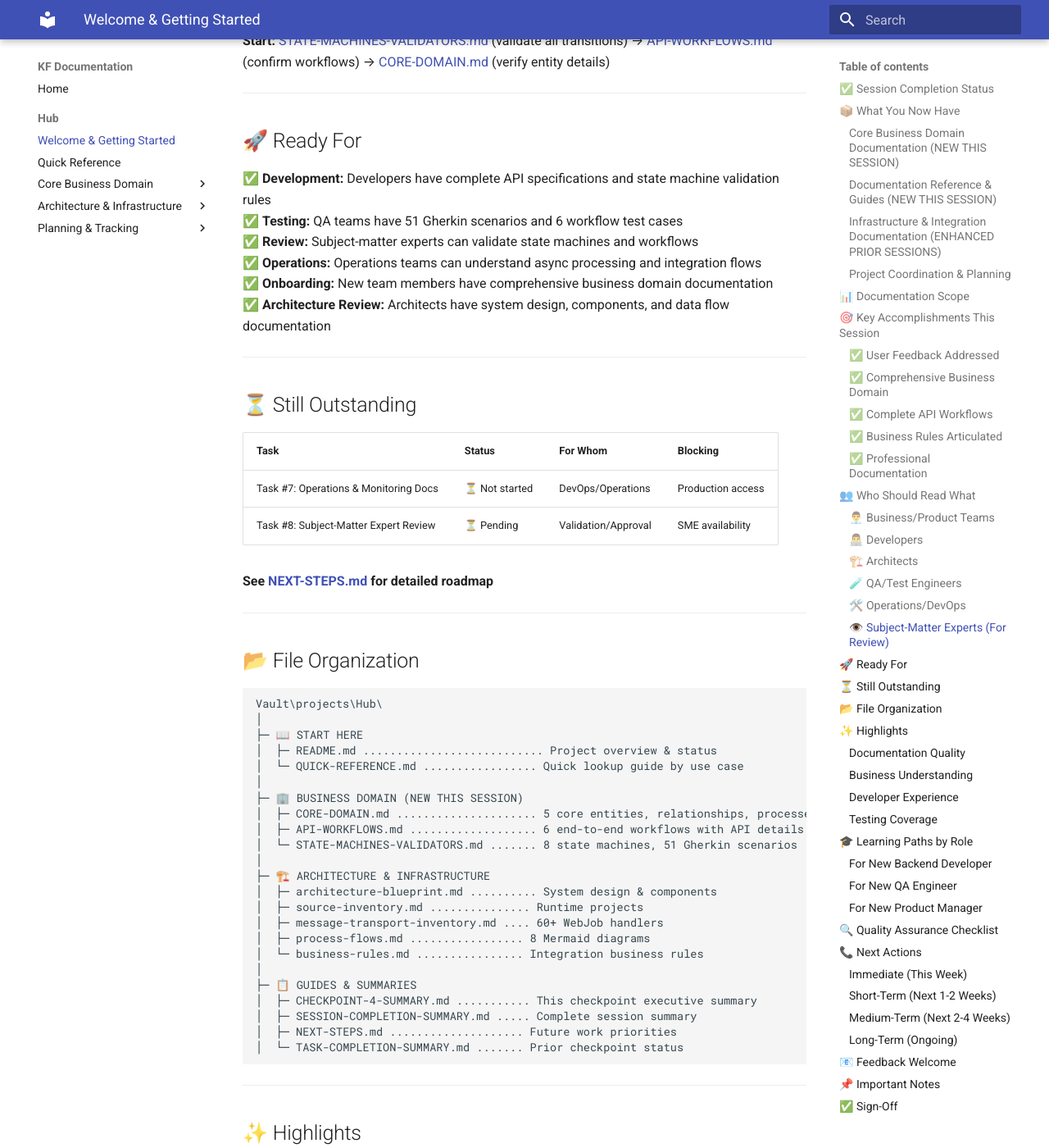
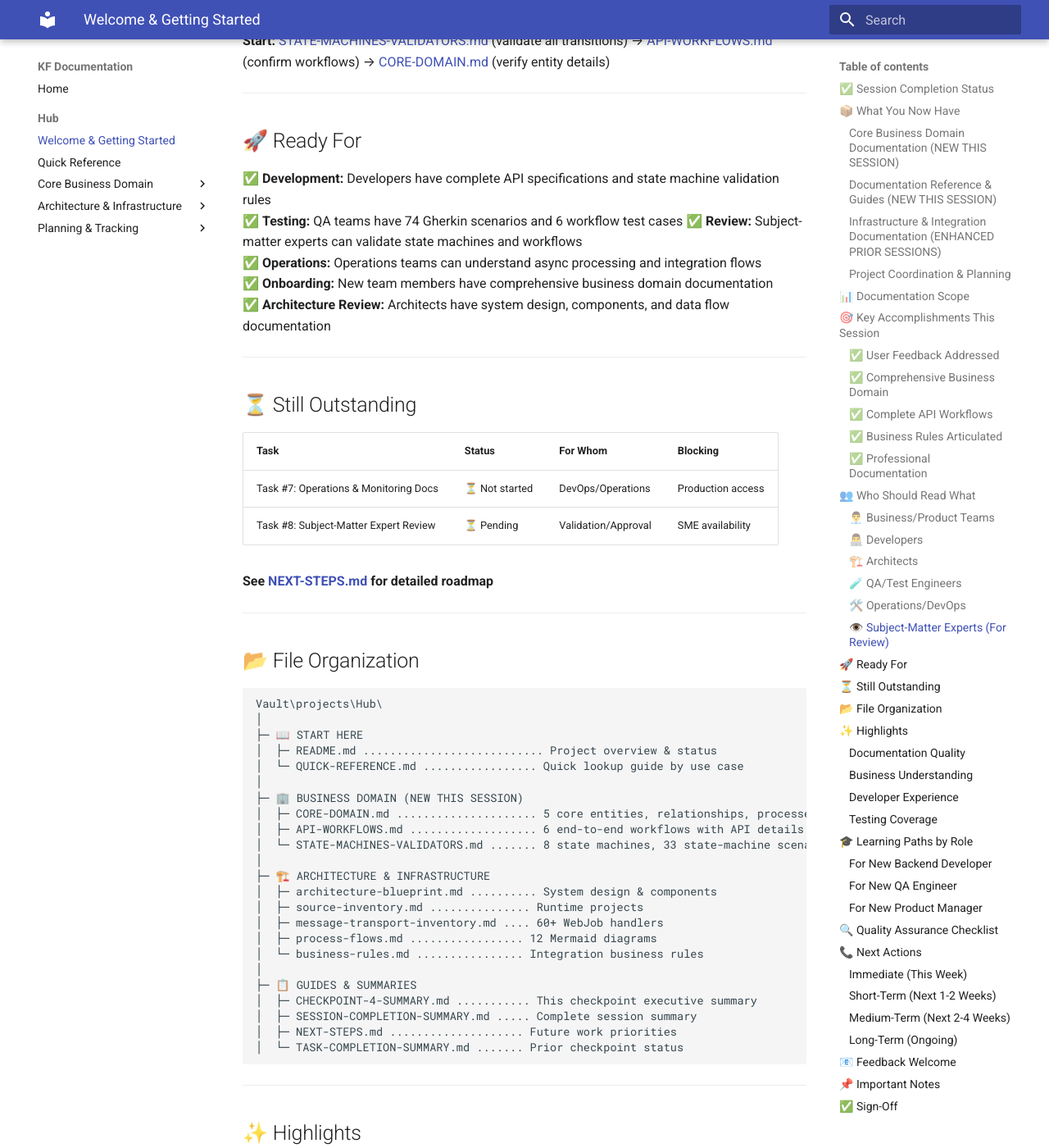
Before and after one commit to newportg/KF-Documentation, an MkDocs documentation site: the page built from Vault/projects/Hub/00-WELCOME.md, in a window 1280 px wide and 1400 px high, scrolled down 4221 px. Shown: the whole window at 82% size. Built offline with MkDocs 1.6.1 and Material for MkDocs 9.7.7, drawn with Linux system fonts in a browser that asks for light colours; some of the changed text lies outside the part shown.

Commit message:
fix: Update documentation with enhanced Gherkin scenarios and Mermaid diagrams across multiple files

```diff
--- a/Vault/projects/Hub/00-WELCOME.md
+++ b/Vault/projects/Hub/00-WELCOME.md
@@ -21,7 +21,7 @@
 
 **[STATE-MACHINES-VALIDATORS.md](./Core Business Domain/STATE-MACHINES-VALIDATORS.md)** (27.8 KB)
 - 8 entity state machines with all valid transitions
-- 51 Gherkin scenarios testing business rules
+- 74 Gherkin scenarios testing business rules
 - State transition validation matrices
 - Implementation guidance for validation logic
 
@@ -58,7 +58,7 @@
 - Integration points and processing flows
 
 **[process-flows.md](./Architecture & Infrastructure/process-flows.md)** (9.3 KB)
-- 8 Mermaid diagrams for key processes
+- 12 Mermaid diagrams for key processes
 - Thirdfort, notifications, CDD, opt-in, documents, conversions
 - End-to-end event flow visualization
 
@@ -107,8 +107,8 @@
 | **Gherkin Scenarios** | 51 |
 | **Mermaid Diagrams** | 8+ |
 | **WebJob Handlers Catalogued** | 60+ |
-| **Business Rules Documented** | 51 scenarios + 11 rules table |
-| **Process Flows Visualized** | 8 diagrams |
+| **Business Rules Documented** | 74 scenarios + 11 rules table |
+| **Process Flows Visualized** | 12 diagrams |
 
 ---
 
@@ -132,7 +132,7 @@
 
 ### ✅ Business Rules Articulated
 
-- 51 Gherkin scenarios testing state transitions and validations
+- 33 state-machine scenarios testing state transitions and validations
 - 11 key business rules in summary table
 - State transition validation matrices for all entities
 
@@ -169,7 +169,7 @@
 ## 🚀 Ready For
 
 ✅ **Development:** Developers have complete API specifications and state machine validation rules
-✅ **Testing:** QA teams have 51 Gherkin scenarios and 6 workflow test cases
+✅ **Testing:** QA teams have 74 Gherkin scenarios and 6 workflow test cases
 ✅ **Review:** Subject-matter experts can validate state machines and workflows
 ✅ **Operations:** Operations teams can understand async processing and integration flows
 ✅ **Onboarding:** New team members have comprehensive business domain documentation
@@ -200,13 +200,13 @@ Vault\projects\Hub\
 ├─ 🏢 BUSINESS DOMAIN (NEW THIS SESSION)
 │  ├─ CORE-DOMAIN.md ..................... 5 core entities, relationships, processes
 │  ├─ API-WORKFLOWS.md ................... 6 end-to-end workflows with API details
-│  └─ STATE-MACHINES-VALIDATORS.md ....... 8 state machines, 51 Gherkin scenarios
+│  └─ STATE-MACHINES-VALIDATORS.md ....... 8 state machines, 33 state-machine scenarios
 │
 ├─ 🏗️ ARCHITECTURE & INFRASTRUCTURE
 │  ├─ architecture-blueprint.md .......... System design & components
 │  ├─ source-inventory.md ............... Runtime projects
 │  ├─ message-transport-inventory.md .... 60+ WebJob handlers
-│  ├─ process-flows.md ................. 8 Mermaid diagrams
+│  ├─ process-flows.md ................. 12 Mermaid diagrams
 │  └─ business-rules.md ................ Integration business rules
 │
 ├─ 📋 GUIDES & SUMMARIES
@@ -232,7 +232,7 @@ Vault\projects\Hub\
 - ✅ Core entities clearly defined with relationships
 - ✅ State machines visualized and documented
 - ✅ User journeys show real-world scenarios
-- ✅ 51 Gherkin scenarios capture business rules
+- ✅ 74 Gherkin scenarios capture business rules
 
 ### Developer Experience
 
@@ -243,7 +243,7 @@ Vault\projects\Hub\
 
 ### Testing Coverage
 
-- ✅ 51 Gherkin scenarios for test automation
+- ✅ 74 Gherkin scenarios for test automation
 - ✅ 46+ state transitions documented and testable
 - ✅ 6 workflow scenarios for end-to-end testing
 - ✅ Preconditions and expected outcomes for each step
```
Also changed, not shown: Vault/projects/Hub/Planning & Tracking/README.md (+2 -2 lines), Vault/projects/Hub/Planning & Tracking/SESSION-COMPLETION-SUMMARY.md (+25 -12 lines), Vault/projects/Hub/Planning & Tracking/TASK-COMPLETION-SUMMARY.md (+9 -9 lines), Vault/projects/Hub/QUICK-REFERENCE.md (+6 -6 lines), 1 other file.
